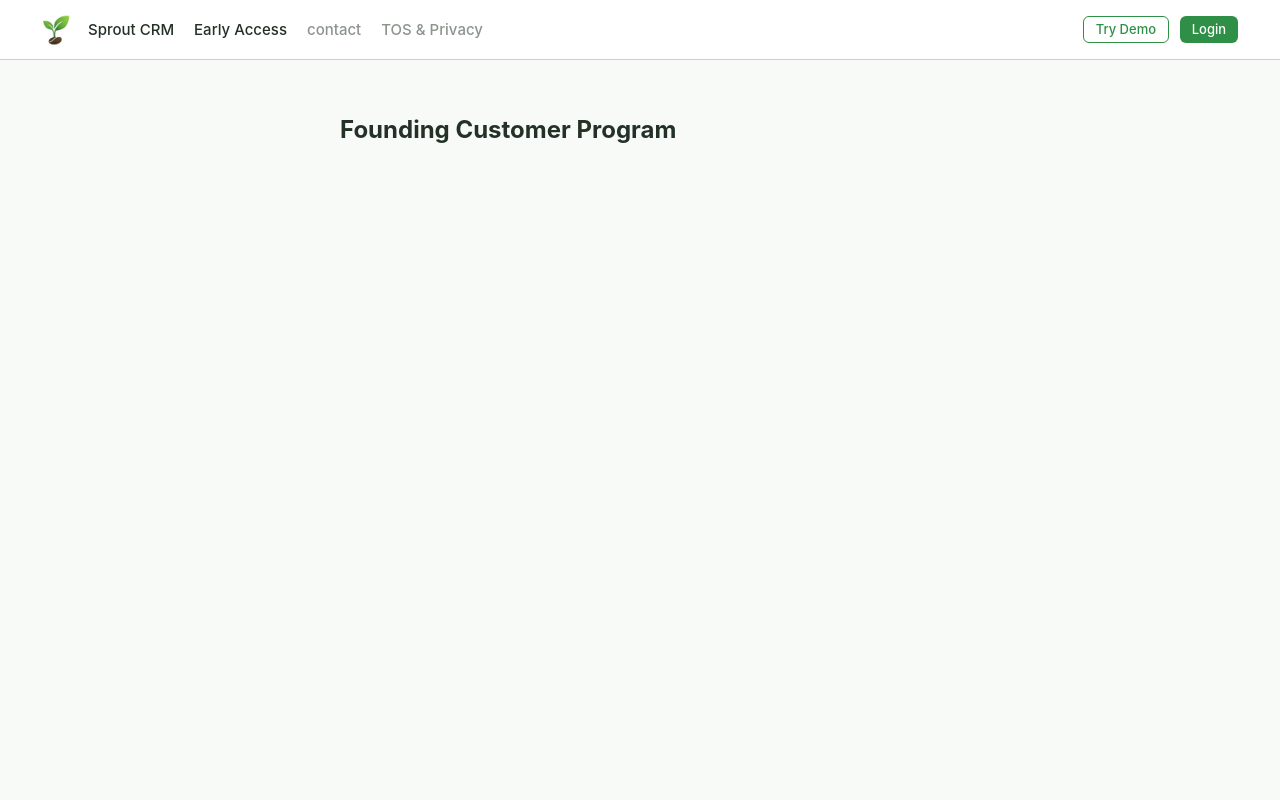
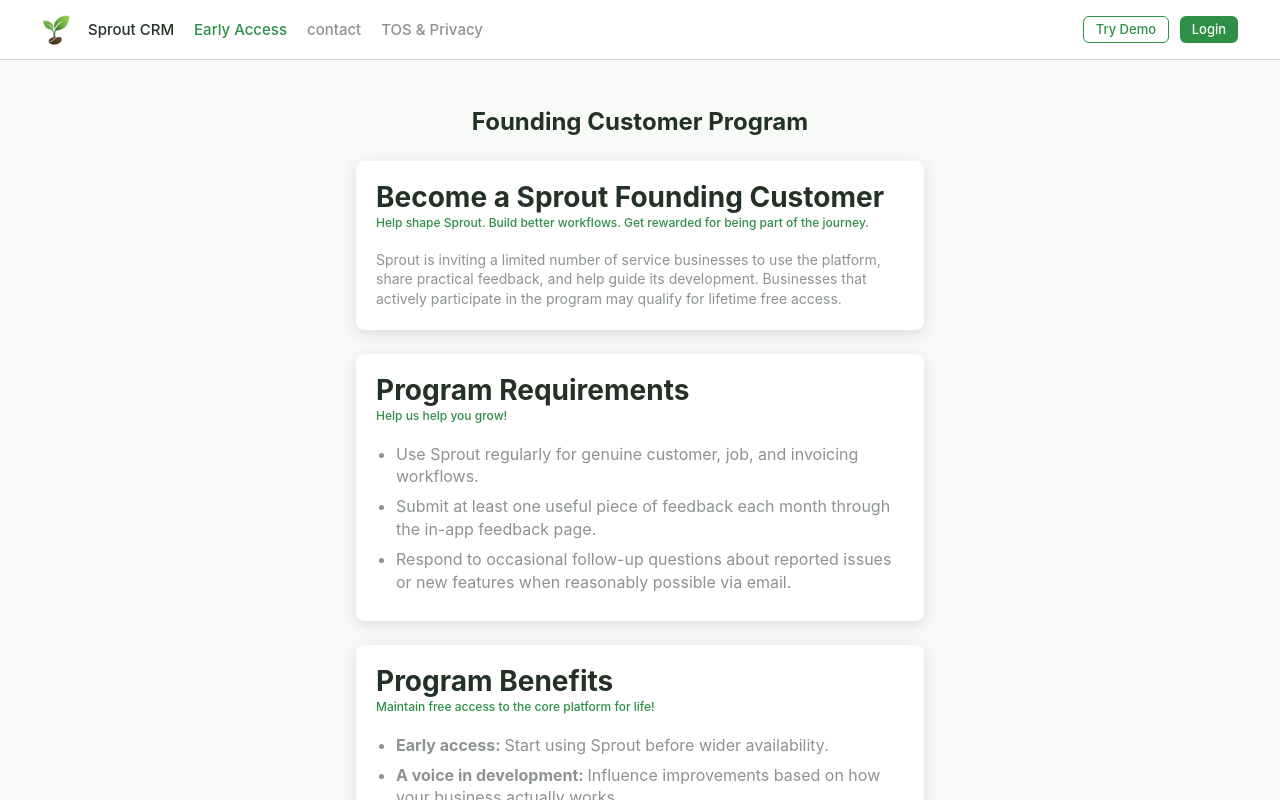
Before and after one commit to jarettmartin/trade-crm, a React (Vite) app in the folder web-trade-crm/: page /beta-program in a window 1280 px wide. Built offline with nearby package versions, Linux system fonts and the light colour scheme; no server answers.

Commit message:
feat(web): style early access page and highlight active public nav item

```diff
--- a/web-trade-crm/src/components/PublicHeader.css
+++ b/web-trade-crm/src/components/PublicHeader.css
@@ -60,6 +60,11 @@ button.public-header__item:hover {
   cursor: default;
 }
 
+/* Current page — highlighted in the brand green. */
+.public-header__item--active {
+  color: var(--ion-color-primary);
+}
+
 .public-header__actions {
   display: flex;
   align-items: center;
--- a/web-trade-crm/src/components/PublicHeader.tsx
+++ b/web-trade-crm/src/components/PublicHeader.tsx
@@ -4,7 +4,7 @@ import {
   IonMenuButton,
   IonToolbar,
 } from "@ionic/react";
-import { useHistory } from "react-router-dom";
+import { useHistory, useLocation } from "react-router-dom";
 import { goToDemo, publicNavItems } from "./publicNav";
 import "./PublicHeader.css";
 
@@ -21,6 +21,7 @@ import "./PublicHeader.css";
  */
 const PublicHeader: React.FC = () => {
   const history = useHistory();
+  const { pathname } = useLocation();
 
   return (
     <IonHeader>
@@ -45,7 +46,9 @@ const PublicHeader: React.FC = () => {
                 <button
                   key={item.title}
                   type="button"
-                  className="public-header__item"
+                  className={`public-header__item${
+                    item.url === pathname ? " public-header__item--active" : ""
+                  }`}
                   onClick={() => history.push(item.url!)}
                 >
                   {item.title}
--- a/web-trade-crm/src/components/PublicMenu.tsx
+++ b/web-trade-crm/src/components/PublicMenu.tsx
@@ -7,7 +7,7 @@ import {
   IonMenu,
   IonMenuToggle,
 } from "@ionic/react";
-import { useHistory } from "react-router-dom";
+import { useHistory, useLocation } from "react-router-dom";
 import { publicNavItems } from "./publicNav";
 
 /**
@@ -22,6 +22,7 @@ import { publicNavItems } from "./publicNav";
  */
 const PublicMenu: React.FC = () => {
   const history = useHistory();
+  const { pathname } = useLocation();
 
   return (
     <IonMenu menuId="public-menu" contentId="public-main" type="overlay">
@@ -36,8 +37,9 @@ const PublicMenu: React.FC = () => {
             />
           </div>
 
-          {publicNavItems.map((item) =>
-            item.url ? (
+          {publicNavItems.map((item) => {
+            const isActive = item.url === pathname;
+            return item.url ? (
               <IonMenuToggle key={item.title}>
                 <IonItem
                   routerLink={item.url}
@@ -45,8 +47,15 @@ const PublicMenu: React.FC = () => {
                   lines="none"
                   detail={false}
                 >
-                  <IonIcon aria-hidden="true" slot="start" icon={item.icon} />
-                  <IonLabel>{item.title}</IonLabel>
+                  <IonIcon
+                    aria-hidden="true"
+                    slot="start"
+                    icon={item.icon}
+                    color={isActive ? "primary" : undefined}
+                  />
+                  <IonLabel color={isActive ? "primary" : undefined}>
+                    {item.title}
+                  </IonLabel>
                 </IonItem>
               </IonMenuToggle>
             ) : (
@@ -59,8 +68,8 @@ const PublicMenu: React.FC = () => {
                 />
                 <IonLabel color="medium">{item.title}</IonLabel>
               </IonItem>
-            ),
-          )}
+            );
+          })}
         </IonList>
       </IonContent>
     </IonMenu>
--- a/web-trade-crm/src/pages/BetaProgramPage.tsx
+++ b/web-trade-crm/src/pages/BetaProgramPage.tsx
@@ -1,10 +1,80 @@
 import { useEffect } from "react";
-import { IonContent, IonPage } from "@ionic/react";
+import {
+  IonCard,
+  IonCardContent,
+  IonCardHeader,
+  IonCardSubtitle,
+  IonCardTitle,
+  IonContent,
+  IonPage,
+  IonText,
+} from "@ionic/react";
 import PublicHeader from "../components/PublicHeader";
 
+/** A bullet in a program card; `label` renders bold ahead of the text. */
+interface ProgramBullet {
+  label?: string;
+  text: string;
+}
+
+/** One card on the early-access page. All fields but `title` are optional. */
+interface ProgramCard {
+  title: string;
+  subtitle?: string;
+  body?: string;
+  bullets?: ProgramBullet[];
+}
+
+const programCards: ProgramCard[] = [
+  {
+    title: "Become a Sprout Founding Customer",
+    subtitle:
+      "Help shape Sprout. Build better workflows. Get rewarded for being part of the journey.",
+    body: "Sprout is inviting a limited number of service businesses to use the platform, share practical feedback, and help guide its development. Businesses that actively participate in the program may qualify for lifetime free access.",
+  },
+  {
+    title: "Program Requirements",
+    subtitle: "Help us help you grow!",
+    bullets: [
+      {
+        text: "Use Sprout regularly for genuine customer, job, and invoicing workflows.",
+      },
+      {
+        text: "Submit at least one useful piece of feedback each month through the in-app feedback page.",
+      },
+      {
+        text: "Respond to occasional follow-up questions about reported issues or new features when reasonably possible via email.",
+      },
+    ],
+  },
+  {
+    title: "Program Benefits",
+    subtitle: "Maintain free access to the core platform for life!",
+    bullets: [
+      {
+        label: "Early access",
+        text: "Start using Sprout before wider availability.",
+      },
+      {
+        label: "A voice in development",
+        text: "Influence improvements based on how your business actually works.",
+      },
+      {
+        label: "A long-term reward",
+        text: "Qualifying founding customers receive lifetime free access to the core plan.",
+      },
+    ],
+  },
+  {
+    title: "How to Join",
+    body: `Simply use our contact form with the "Early Access" subject type. Send us a quick 1-paragraph description of yourself and your business! Nothing too specific, just let us know you're real. You'll receive an invite code to sign up with via email.`,
+  },
+];
+
 /**
- * Landing page for the "early access" public nav item (internally the beta
- * program). Placeholder for now — just the program title.
+ * Landing page for the "Early Access" public nav item (internally the beta
+ * program). A placeholder for the founding-customer program details — the
+ * feedback-page CTA will be added once that page exists.
  */
 const BetaProgramPage: React.FC = () => {
   useEffect(() => {
@@ -15,10 +85,58 @@ const BetaProgramPage: React.FC = () => {
     <IonPage>
       <PublicHeader />
       <IonContent className="ion-padding">
-        <div className="capped-container" style={{ marginTop: 40 }}>
-          <h1 style={{ fontSize: 24, fontWeight: 700, margin: 0 }}>
-            Founding Customer Program
-          </h1>
+        <div className="capped-container" style={{ marginTop: 32 }}>
+          <div style={{ textAlign: "center", marginBottom: 24 }}>
+            <h1 style={{ fontSize: 24, fontWeight: 700, margin: 0 }}>
+              Founding Customer Program
+            </h1>
+          </div>
+
+          {programCards.map((card) => (
+            <IonCard key={card.title} style={{ marginBottom: 24 }}>
+              <IonCardHeader>
+                {/* iOS card headers lay out in reverse DOM order
+                    (flex-direction: column-reverse), so the subtitle is written
+                    first here in order to render *under* the title. */}
+                {card.subtitle && (
+                  <IonCardSubtitle
+                    style={{
+                      textTransform: "none",
+                      letterSpacing: "normal",
+                      fontWeight: 500,
+                      color: "var(--ion-color-primary)",
+                    }}
+                  >
+                    {card.subtitle}
+                  </IonCardSubtitle>
+                )}
+                <IonCardTitle>{card.title}</IonCardTitle>
+              </IonCardHeader>
+              <IonCardContent>
+                {card.body && (
+                  <IonText color="medium">
+                    <p style={{ marginTop: 0 }}>{card.body}</p>
+                  </IonText>
+                )}
+                {card.bullets && (
+                  <ul
+                    style={{
+                      margin: 0,
+                      paddingLeft: 20,
+                      color: "var(--ion-color-medium)",
+                    }}
+                  >
+                    {card.bullets.map((bullet) => (
+                      <li key={bullet.text} style={{ marginBottom: 8 }}>
+                        {bullet.label && <strong>{bullet.label}: </strong>}
+                        {bullet.text}
+                      </li>
+                    ))}
+                  </ul>
+                )}
+              </IonCardContent>
+            </IonCard>
+          ))}
         </div>
       </IonContent>
     </IonPage>
```
